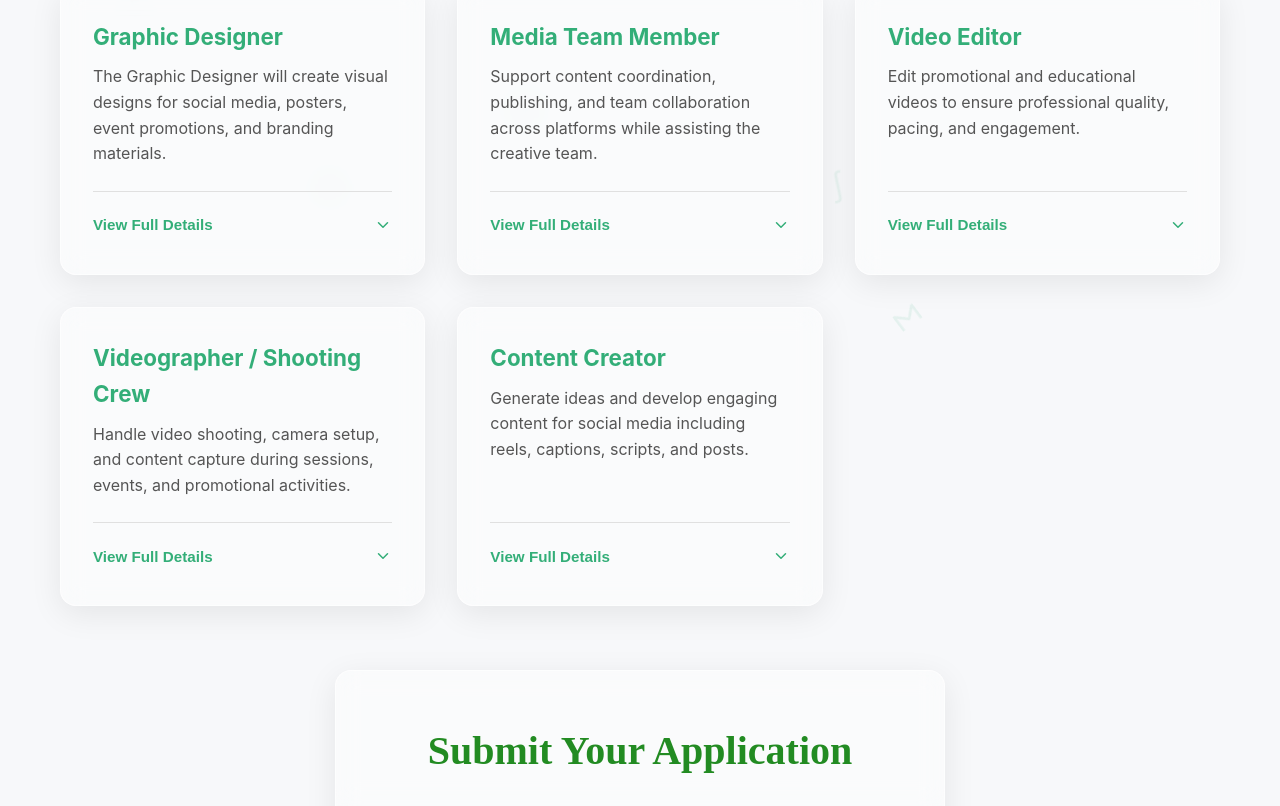
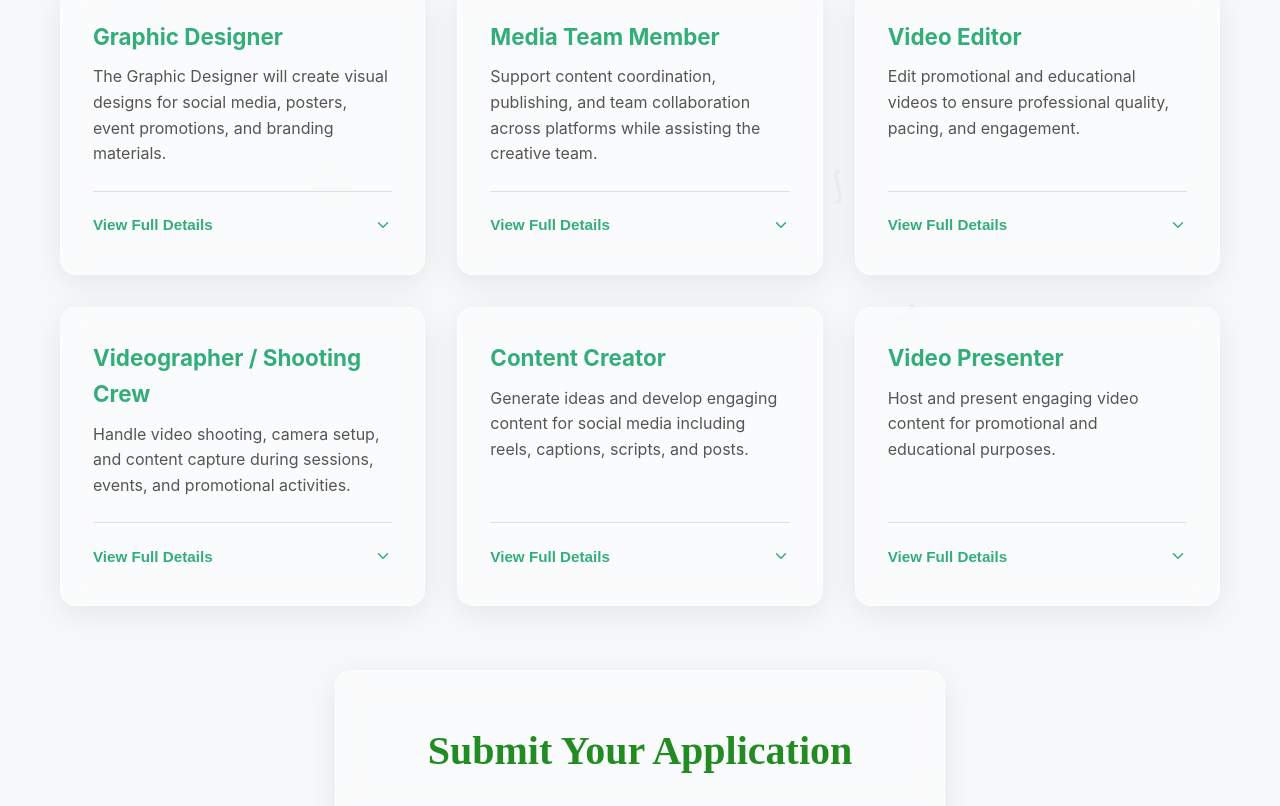
Before and after one commit to produit-academy/produit-academy-careers, a Next.js app: page / in a window 1280 px wide. Shown: the part 548-1354 px from the top of the page. Built offline with nearby package versions, Linux system fonts and the light colour scheme.

Commit message:
new postion

```diff
--- a/pages/index.js
+++ b/pages/index.js
@@ -38,6 +38,12 @@ export default function Home() {
       role: "Generate ideas and develop engaging content for social media including reels, captions, scripts, and posts.",
       responsibilities: ["Create reel ideas, scripts, and captions", "Stay updated with social media trends", "Develop educational and promotional content", "Collaborate with design and video teams"],
       skills: ["Creativity and storytelling ability", "Awareness of social media trends", "Writing and presentation skills"]
+    },
+    {
+      title: "Video Presenter",
+      role: "Host and present engaging video content for promotional and educational purposes.",
+      responsibilities: ["Present videos and reels confidently on camera", "Collaborate with the content creation and media teams", "Deliver scripts clearly and effectively", "Represent the brand professionally in video formats"],
+      skills: ["Confidence and strong presence on camera", "Excellent communication and speaking skills", "Ability to remember and deliver scripts naturally"]
     }
   ];
 
```
